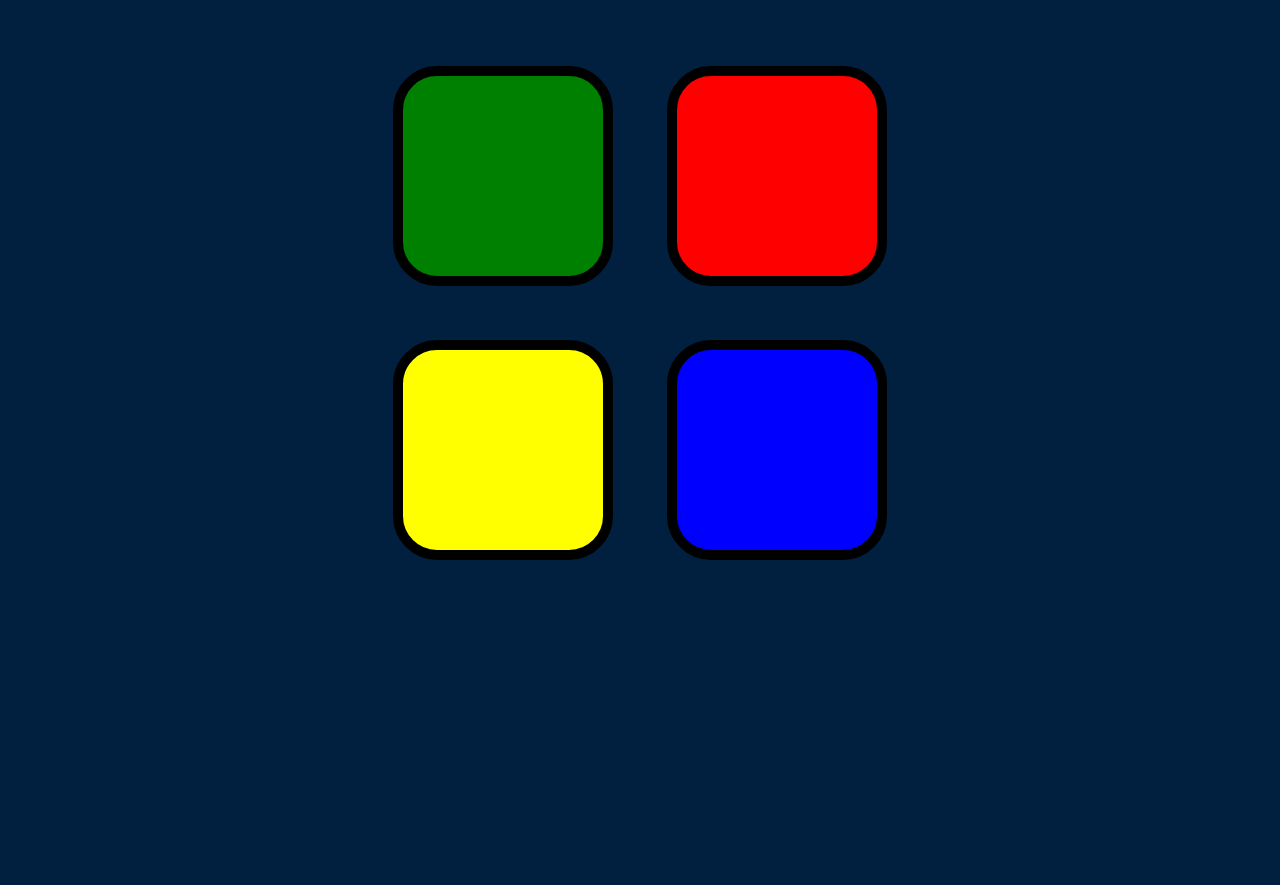
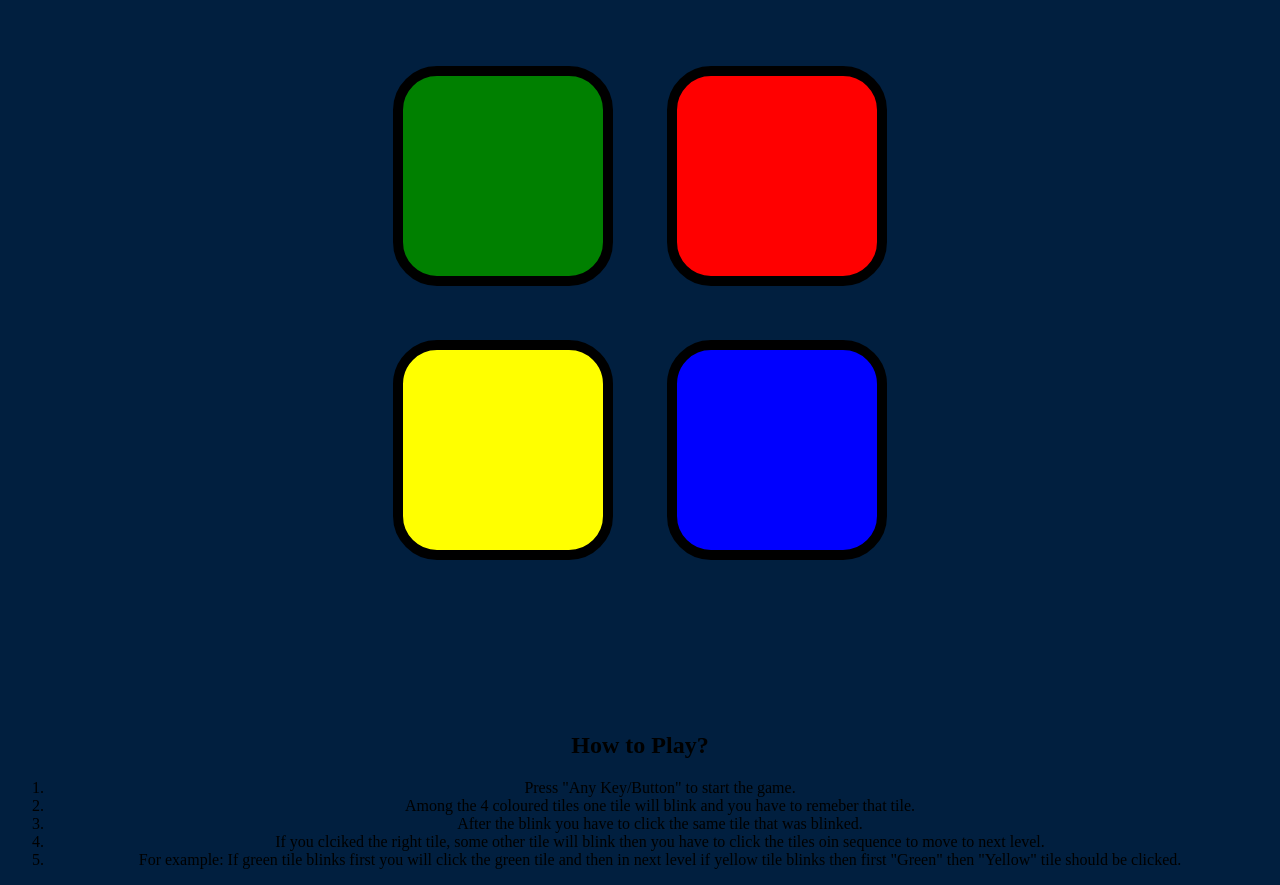
Before and after one commit to goellavish10/simonGame, a plain HTML site: page index.html in a window 1280 px wide. Shown: the part 133-1018 px from the top of the page. Before the commit the page ends 853 px from the top, so only its background shows below. Drawn offline with nearby package versions, Linux system fonts and the light colour scheme.

Commit message:
Update index.html

```diff
--- a/index.html
+++ b/index.html
@@ -40,6 +40,17 @@
   <div class="btn-for-mobile">
     <button id="btnMobile">Start The Game</button>
   </div>
+  <div class="instructions">
+    <h2 id="inst">How to Play?</h2>
+    <ol>
+      <li>Press "Any Key/Button" to start the game.</li>
+      <li>Among the 4 coloured tiles one tile will blink and you have to remeber that tile.</li>
+      <li>After the blink you have to click the same tile that was blinked.</li>
+      <li>If you clciked the right tile, some other tile will blink then you have to click the tiles oin sequence to move to next level.</li>
+      <li>For example: If green tile blinks first you will click the green tile and then in next level if yellow tile blinks then first "Green" then "Yellow" tile should be clicked. </li>
+
+    </ol>
+  </div>
 
 <script src="https://ajax.googleapis.com/ajax/libs/jquery/3.5.1/jquery.min.js"></script>
 <script src="game.js"></script>
```
